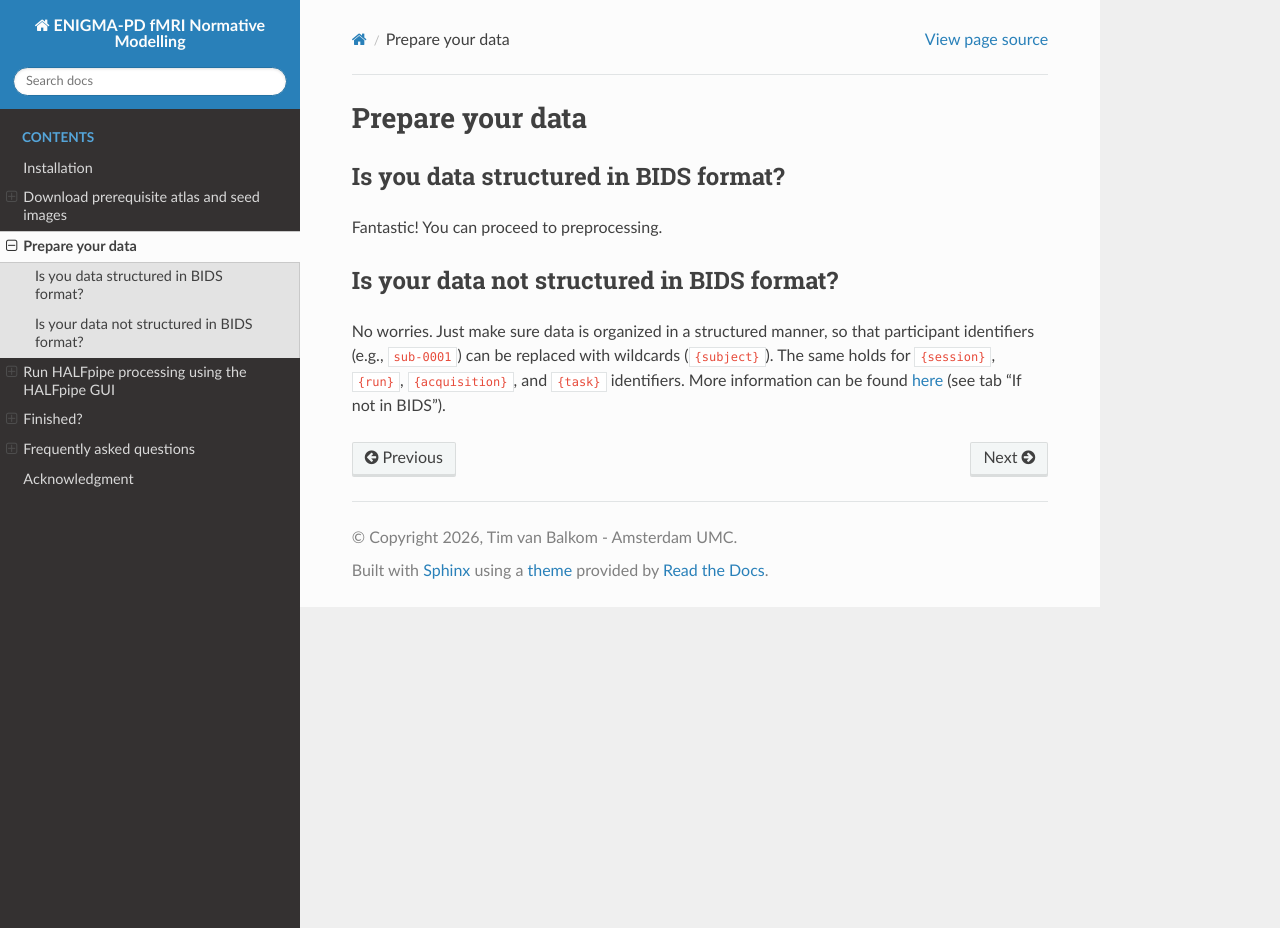
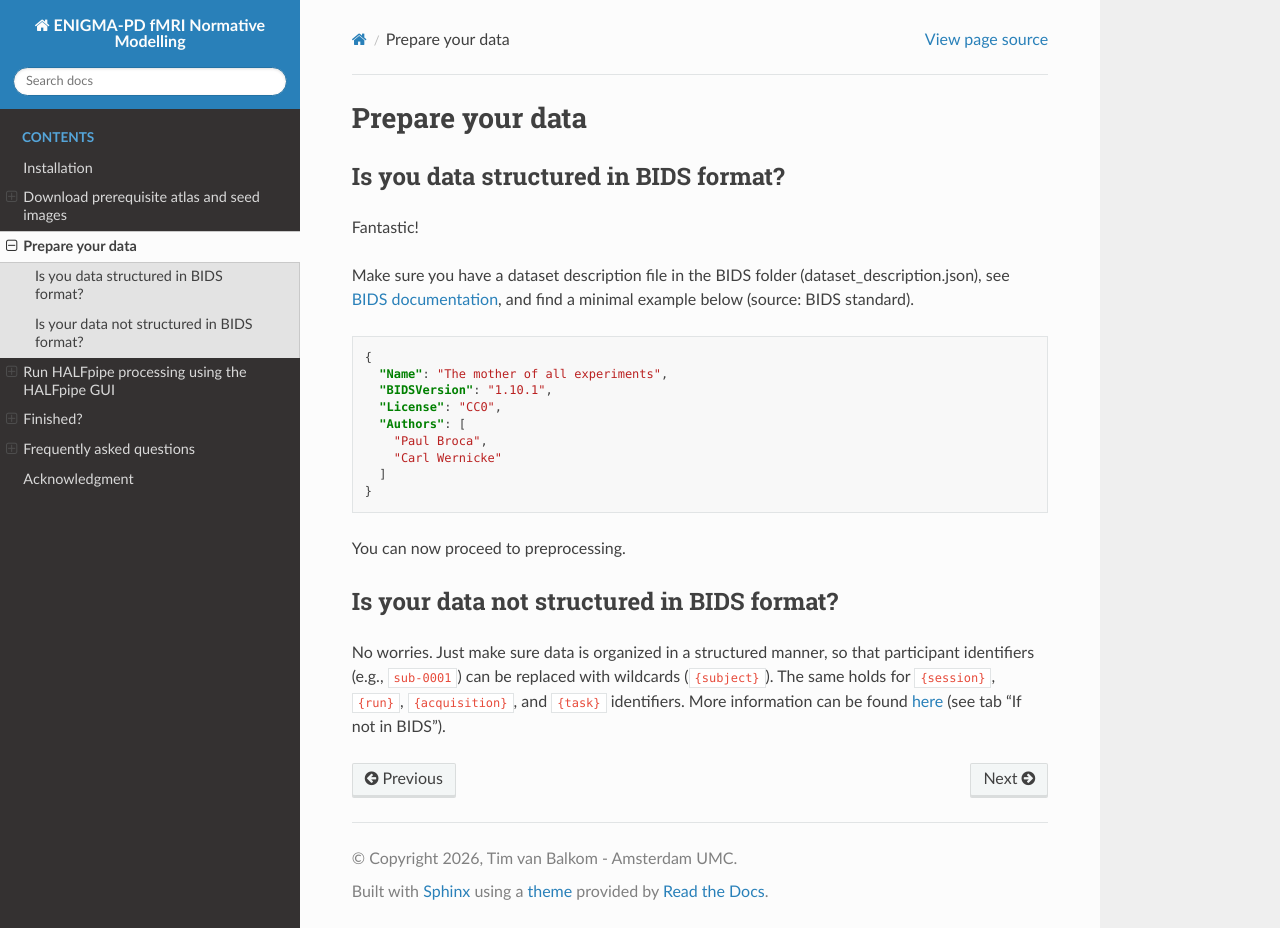
Before and after one commit to timvbalkom/ENIGMA-fMRI-normative-modelling, a Sphinx documentation site: the page built from docs/source/data_prep.md, in a window 1280 px wide and 928 px high. Built offline with Sphinx 7.4.7 and the Read the Docs theme 3.1.0, drawn with Linux system fonts in a browser that asks for light colours.

Commit message:
Update data preparation instructions for BIDS format
Added instructions for dataset description file in BIDS format.

````diff
--- a/docs/source/data_prep.md
+++ b/docs/source/data_prep.md
@@ -1,7 +1,25 @@
 # Prepare your data
 
 ## Is you data structured in BIDS format?
-Fantastic! You can proceed to preprocessing.
+Fantastic!
+
+Make sure you have a dataset description file in the BIDS folder (dataset_description.json), see [BIDS documentation](https://bids-specification.readthedocs.io/en/stable/modality-agnostic-files/dataset-description.html), and find a minimal example below (source: BIDS standard).
+
+
+```JSON
+{
+  "Name": "The mother of all experiments",
+  "BIDSVersion": "1.10.1",
+  "License": "CC0",
+  "Authors": [
+    "Paul Broca",
+    "Carl Wernicke"
+  ]
+}
+```
+
+
+You can now proceed to preprocessing.
 
 ## Is your data not structured in BIDS format?
 No worries. Just make sure data is organized in a structured manner, so that participant identifiers (e.g., `sub-0001`) can be replaced with wildcards (`{subject}`). The same holds for `{session}`, `{run}`, `{acquisition}`, and `{task}` identifiers. More information can be found [here](https://fmri.science/halfpipe/new_ui.html#specify-your-data-location) (see tab “If not in BIDS”).
````
